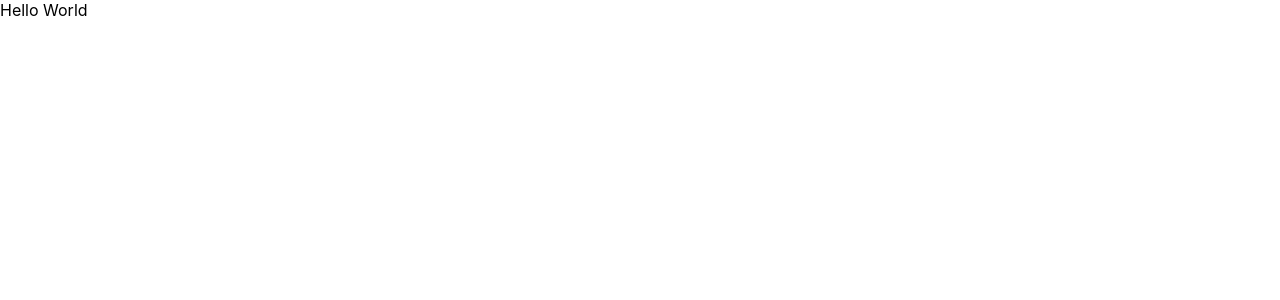
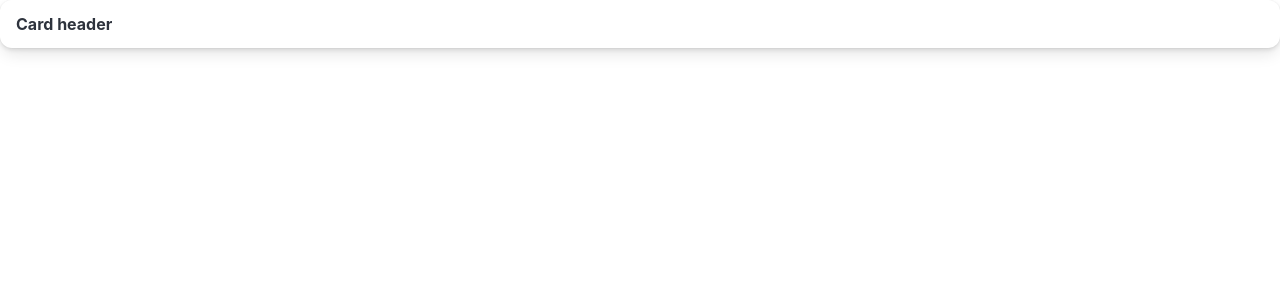
Before and after one commit to WildWestWorld/jk-dapp-faucet, a React (Create React App) app: page / in a window 1280 px wide. Shown: the top 300 px of the page. Built offline with nearby package versions, Linux system fonts and the light colour scheme.

Commit message:
添加 bulma组件库

```diff
--- a/package.json
+++ b/package.json
@@ -6,6 +6,7 @@
     "@testing-library/jest-dom": "^5.17.0",
     "@testing-library/react": "^13.4.0",
     "@testing-library/user-event": "^13.5.0",
+    "bulma": "^1.0.1",
     "react": "^18.3.1",
     "react-dom": "^18.3.1",
     "react-scripts": "5.0.1",
--- a/src/App.js
+++ b/src/App.js
@@ -2,8 +2,15 @@
 
 function App() {
   return (
-    <div className="App">
-      Hello World
+    <div class="card">
+      <header class="card-header">
+        <p class="card-header-title">Card header</p>
+        <button class="card-header-icon" aria-label="more options">
+          <span class="icon">
+            <i class="fas fa-angle-down" aria-hidden="true"></i>
+          </span>
+        </button>
+      </header>
     </div>
   );
 }
--- a/src/index.js
+++ b/src/index.js
@@ -3,6 +3,8 @@ import ReactDOM from 'react-dom/client';
 import './index.css';
 import App from './App';
 import reportWebVitals from './reportWebVitals';
+import "bulma/css/bulma.min.css"
+
 
 const root = ReactDOM.createRoot(document.getElementById('root'));
 root.render(
```
Also changed, not shown: 1 other file (tests, documents, lock files or other folders).
